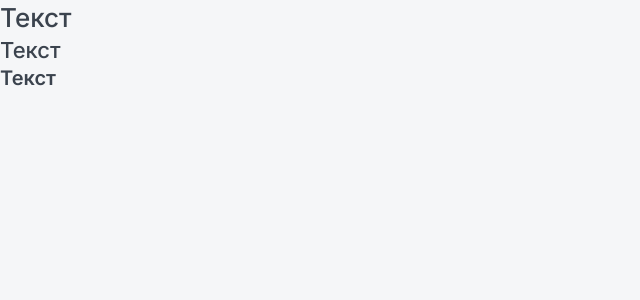
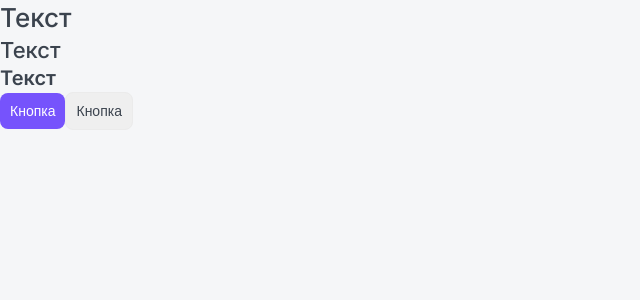
Before and after one commit to PavelLatmentsev/OWl-Next.js-, a Next.js app: page / in a window 1280 px wide. Shown: the top 300 px of the page, without its empty margins (0-640 px from the left). Built offline with nearby package versions, Linux system fonts and the light colour scheme.

Commit message:
add type button

```diff
--- a/app/globals.css
+++ b/app/globals.css
@@ -20,9 +20,12 @@ a {
 	--black:#3b434e;
 	--white: white;
 	--primary:#7653FC;
+	--primary-hover:#4730a7;
+	--ghost-hover:#b1b0b4;
 	--red:#FC836D;
 	--green:#1DC37E;
 	--green-light: #C8F8E4;
 	--font-family: 'Noto Sans', sans-serif;
 	--background:#F5F6F8;
+	--gray-light:#EBEBEB;
 }
--- a/app/page.tsx
+++ b/app/page.tsx
@@ -1,6 +1,7 @@
 
-import { Htag } from '@/components';
+import { Htag, Button } from '@/components';
 import { Metadata } from 'next';
+
 export const metadata: Metadata = {
   title: 'Привет-я переопределенный тайтл',
   description: 'Новая',
@@ -19,6 +20,8 @@ export default function Home():JSX.Element {
       <Htag tag="h1">Текст</Htag>
       <Htag tag="h2">Текст</Htag>
       <Htag tag="h3">Текст</Htag>
+      <Button appearance='primary' className='PPPPP'>Кнопка</Button>
+      <Button appearance='ghost'>Кнопка</Button>
       </div>
     </main>
   );
--- a/components/Button/Button.module.css
+++ b/components/Button/Button.module.css
@@ -0,0 +1,32 @@
+.button {
+    display: inline-block;
+    box-sizing:border-box;
+    padding: 10px;
+    cursor: pointer;
+    text-align: center;
+    border: none;
+    font-size: 14px;
+    border-radius: 8px;
+    transition: all 1s;
+}
+
+.primary {
+    color: var(--white);
+    background-color: var(--primary);
+}
+
+.ghost {
+
+        color: var(--black);
+        background-color: none;
+        border:1px solid var(--gray-light);
+
+}
+
+.primary:hover {
+    background-color: var(--primary-hover)
+}
+
+.ghost:hover {
+    background-color: var(--ghost-hover)
+}
--- a/components/Button/Button.props.ts
+++ b/components/Button/Button.props.ts
@@ -1,6 +1,6 @@
-import { ReactNode } from "react";
+import { ReactNode, DetailedHTMLProps, ButtonHTMLAttributes } from "react";
 
-export interface IButtonProps {
+export interface IButtonProps extends DetailedHTMLProps<ButtonHTMLAttributes<HTMLButtonElement>, HTMLButtonElement> {
     children: ReactNode;
     appearance:"primary" | "ghost"
 }
--- a/components/Button/Button.tsx
+++ b/components/Button/Button.tsx
@@ -1,11 +1,17 @@
 import styles from "./Button.module.css";
-import {IButtonProps} from "./Button.props";
+import { IButtonProps } from "./Button.props";
 import cn from "classnames";
 
-
-export const Button = ({appearance, children}:IButtonProps):JSX.Element => {
-return (<button className={cn(styles.button,{
-    [styles.primary]:appearance==="primary",
-    [styles.ghost]:appearance==="ghost"
-})}>{children}</button>);
+export const Button = ({ appearance, children, className, ...props }: IButtonProps): JSX.Element => {
+  return (
+    <button
+      className={cn(styles.button,className, {
+        [styles.primary]: appearance === "primary",
+        [styles.ghost]: appearance === "ghost",
+      })}
+      {...props}
+    >
+      {children}
+    </button>
+  );
 };
--- a/components/Htag/Htag.props.ts
+++ b/components/Htag/Htag.props.ts
@@ -1,6 +1,6 @@
 import { ReactNode } from "react";
 
-export interface HtagProps {
+export interface IHtagProps {
     tag: "h1" | "h2" | "h3";
     children: ReactNode;
 }
--- a/components/index.ts
+++ b/components/index.ts
@@ -1 +1,2 @@
 export * from "./Htag/Htag";
+export * from "./Button/Button";
```
